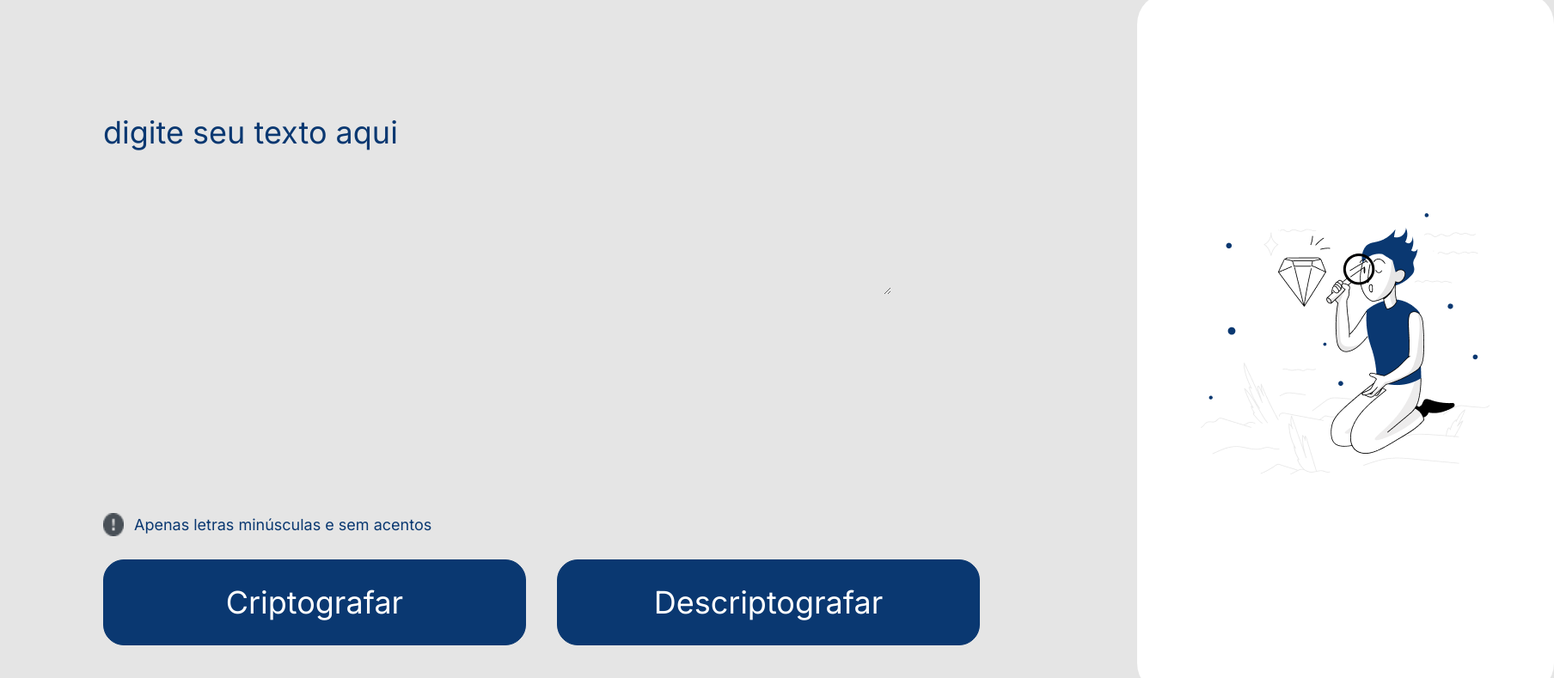
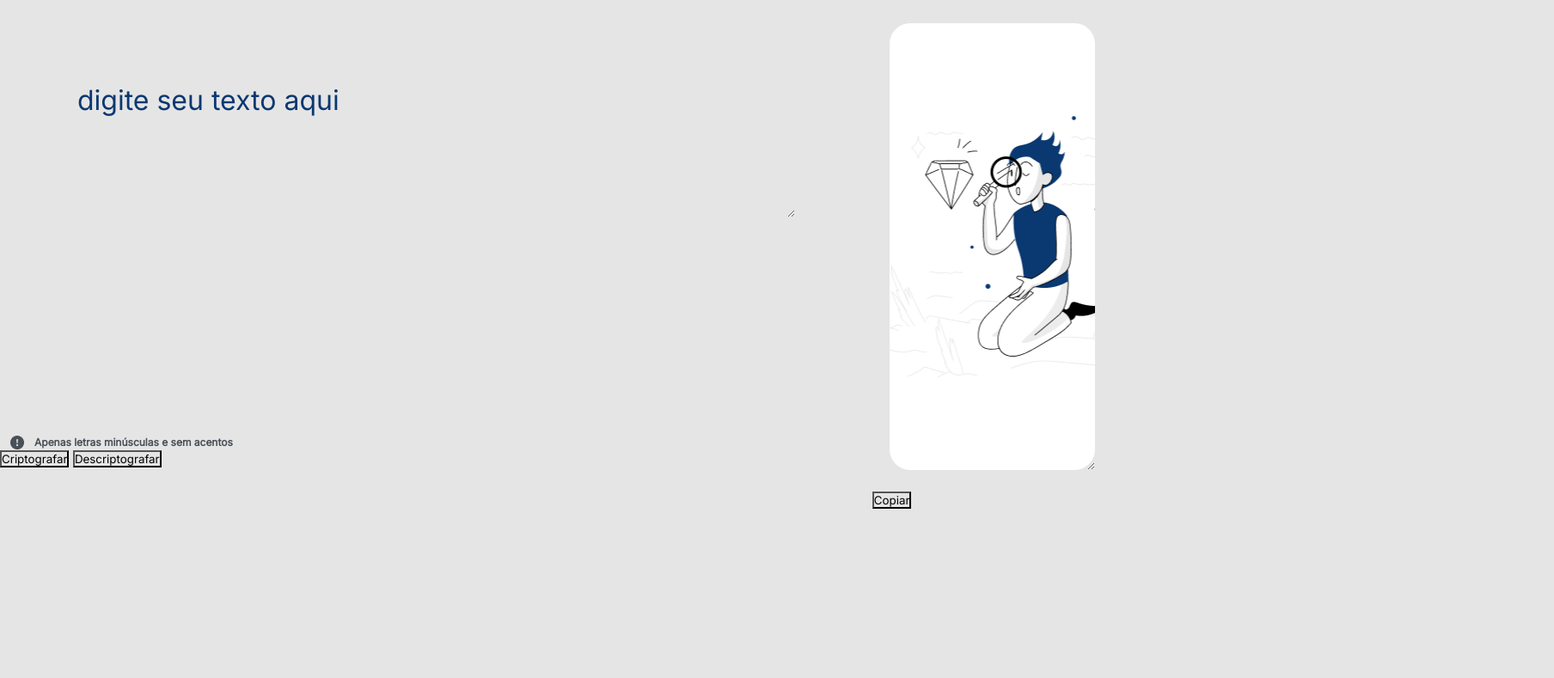
Before and after one commit to thyRVasconcelos/AluraDesafio, a plain HTML site: page index.html in a window 1280 px wide. Shown: the part 85-874 px from the top of the page at 86% size, 1808 px wide, since content can reach past the window. After the commit the page ends 800 px from the top, so only its background shows below. Drawn offline with Linux system fonts and the light colour scheme.

Commit message:
refazendo o css

```diff
--- a/index.html
+++ b/index.html
@@ -1,16 +1,12 @@
 <!DOCTYPE html>
 <html lang="pt-br">
+
 <head>
   <meta charset="UTF-8" />
   <meta name="viewport" content="width=device-width, initial-scale=1.0" />
-    <link rel="preconnect" href="https://fonts.googleapis.com" />
-    <link rel="preconnect" href="https://fonts.gstatic.com" crossorigin />
-    <link
-      href="https://fonts.googleapis.com/css2?family=Inter&display=swap"
-      rel="stylesheet" />
-      <link rel="stylesheet" href="./style/reset.css">
   <link rel="stylesheet" href="./style/style.css" />
-    <title>Document</title>
+  <title>Decodificador</title>
+  <link rel="icon" href="assets/icontitle.png">
 </head>
 
 <body>
@@ -20,12 +16,8 @@
     </div>
   </header>
   <main>
-      <section>
-        <textarea
-          class="text-area"
-          cols="41"
-          rows="4"
-          placeholder="Digite seu texto aqui"></textarea>
+    <section class="principal">
+      <textarea class="text-area" cols="41" rows="4" placeholder="Digite seu texto aqui"></textarea>
       <div class="informacao">
         <img src="assets/bi_exclamation-circle-fill.png" alt="">
         <h6>Apenas letras minúsculas e sem acentos</h6>
@@ -35,10 +27,11 @@
         <button class="btn-descripto">Descriptografar</button>
       </div>
     </section>
-      <section>
+    <section class="secundaria">
       <textarea class="mensagem" cols="20" rows="10" placeholder=""></textarea>
       <button class="btn-copiar">Copiar</button>
     </section>
   </main>
 </body>
+
 </html>
--- a/style/reset.css
+++ /dev/null
@@ -1,10 +0,0 @@
-* {
-  margin: 0;
-  padding: 0;
-  font-family: "Roboto", sans-serif;
-  box-sizing: 0;
-}
-body {
-  width: 100%;
-  height: 100vh;
-}
--- a/style/style.css
+++ b/style/style.css
@@ -1,87 +1,72 @@
+@import url("https://fonts.googleapis.com/css2?family=Inter&display=swap");
+
+:root {
+  --cor-primaria: #0a3871;
+  --cor-secundaria: #d8dfe8;
+  --cor-terciaria: #ffffff;
+  --cor-quaternaria: #495057;
+  --cor-fundo: #e5e5e5;
+  --fonte-principal: "Inter", sans-serif;
+}
+
 * {
-  background-color: #e5e5e5;
-  font-family: "Inter", sans-serif;
-  font-weight: 400;
-  font-size: 1.5rem;
-  line-height: 150%;
+  margin: 0;
+  padding: 0;
+  box-sizing: 0;
+  font-family: var(--fonte-principal);
+  background-color: var(--cor-fundo);
 }
 
 .logo {
-  margin-left: 0.625rem;
-  padding-top: 0.625rem;
-  width: 0.125rem;
+  margin: 0.625rem;
+  padding: 0.625rem;
+  width: 2%;
 }
 
 main {
   display: flex;
-  margin-bottom: 3.12rem;
-  margin-left: 5rem;
+  justify-content: space-around;
 }
 
 .text-area {
   border: none;
-  color: #0a3871;
-  margin-top: 5.62rem;
+  color: var(--cor-primaria);
   text-transform: lowercase;
-
-  }
-
-::placeholder {
-  color: #0a3871;
+  font-size: 2rem;
+  margin: 5.62rem;
 }
 
 .text-area:focus {
   outline: none;
 }
 
-.informacao{
-  margin-top: 10rem;
-  display: flex;
+::placeholder {
+  color: var(--cor-primaria);
 }
 
-.informacao img {
-  width: 1rem;
-  margin-right: 0.5rem;
+.informacao {
+  display: flex;
+  margin-top: 10rem;
+}
+
+.informacao, h6{
+  color: var(--cor-quaternaria);
+  padding-left: 0.75rem;
+  font-size: 0.75rem;
 }
 
 
-.informacao h6{
-  color: #0a3871;
-  font-size: 0.75rem;
-}
-
-.buttons {
-  display: flex;
-  margin-top: 1.12rem;
-}
-
-.btn-cripto,
-.btn-descripto {
-
-  background-color: #0a3871;
-  border: 1px, solid, #0a3871;
-  border-radius: 24px;
-  color: #ffffff;
-  cursor: pointer;
-  height: 4.18rem;
-  width: 20.5rem;
-  text-align: center;
-  margin-right: 1.5rem;
-}
 
 .mensagem {
-  background: #ffffff;
+  background: var(--cor-terciaria);
   background-image: url(/assets/img.png);
   background-repeat: no-repeat;
   background-position: center;
   border: none;
-  border-radius: 1.5rem;
-  color: #0a3871;
-  margin-left: 6.12rem;
-  padding-left: 1.25rem;
-  height: 34rem;
+  border-radius: 24px;
+  color: var(--cor-primaria);
+  margin: 1.25rem;
+  padding: 1.25rem;
+  width: 75%;
+  height: 30rem;
 }
-
-.mensagem:focus {
-  outline: none;
-}
```
Also changed, not shown: assets/._icontitle.png (added), assets/icontitle.png (added). Lines whose indentation alone changed are shown as unchanged.
